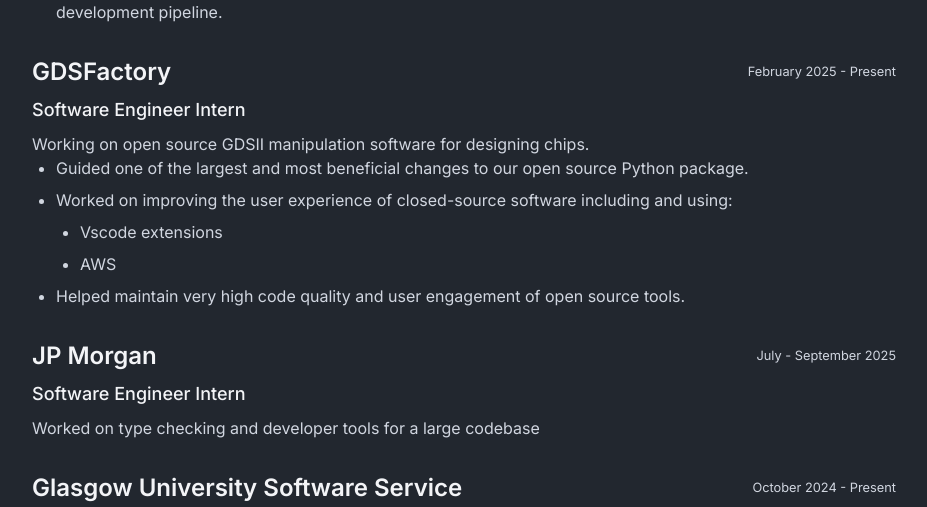
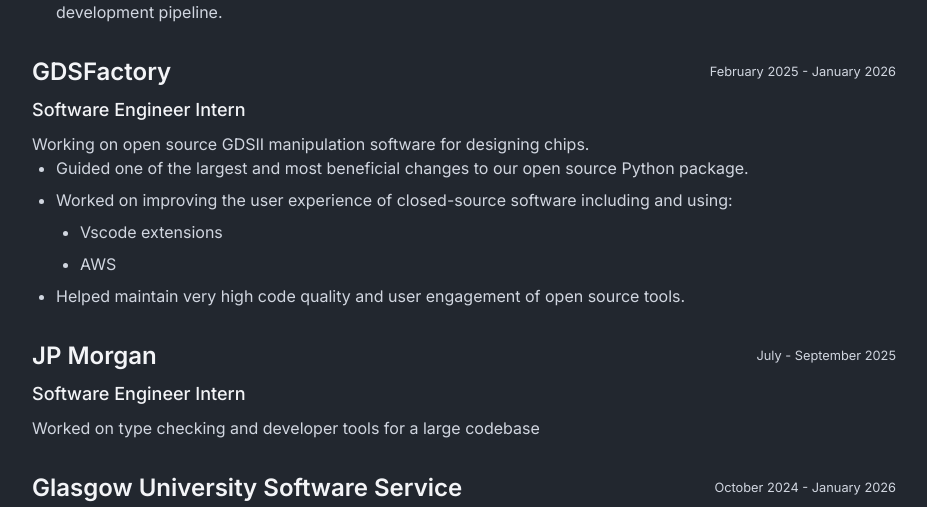
Before and after one commit to MatthewMckee4/MatthewMckee4, a Next.js app: page /experience in a window 1280 px wide. Shown: the part 445-952 px from the top of the page, without its empty margins (176-1103 px from the left). Built offline with nearby package versions, Linux system fonts and the light colour scheme; a small style sheet from the web is missing.

Commit message:
Update experience end dates

```diff
--- a/src/app/experience/page.tsx
+++ b/src/app/experience/page.tsx
@@ -34,7 +34,7 @@
 
             <ExperienceSection
                 workplace="GDSFactory"
-                date="February 2025 - Present"
+                date="February 2025 - January 2026"
                 role="Software Engineer Intern"
             >
                 <p className="text-muted-foreground">
@@ -74,7 +74,7 @@
 
             <ExperienceSection
                 workplace="Glasgow University Software Service"
-                date="October 2024 - Present"
+                date="October 2024 - January 2026"
                 role="Software Engineer"
             >
                 <p className="text-muted-foreground">
```
Also changed, not shown: 1 other file (tests, documents, lock files or other folders).
